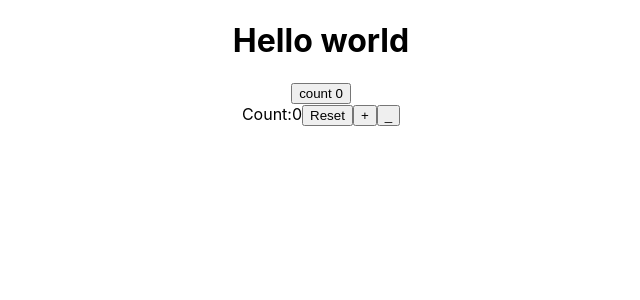
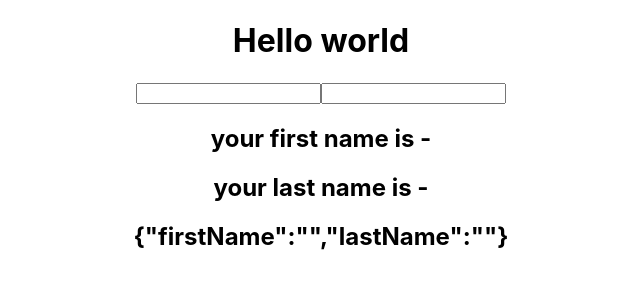
Before and after one commit to Monishasaravanan17/react-hooks, a React (Create React App) app: page / in a window 1280 px wide. Shown: the top 300 px of the page, without its empty margins (319-959 px from the left). Built offline with nearby package versions, Linux system fonts and the light colour scheme.

Commit message:
commit Hookscountertwo

```diff
--- a/src/App.js
+++ b/src/App.js
@@ -1,13 +1,15 @@
-import HookCounter from './component/HooksCounter';
-import HooksCounterone from './component/HooksCounterone';
+// import HookCounter from './component/HooksCounter';
+// import HooksCounterone from './component/HooksCounterone';
+import HooksCountertwo from './component/Hookscountertwo';
 import './App.css';
 
 function App() {
   return (
     <div className="App">
       <h1>Hello world</h1>
-      <HookCounter/>
-      <HooksCounterone/>
+       {/* <HookCounter/> */}
+       {/* <HooksCounterone/> */}
+      <HooksCountertwo/>
     </div>
   );
 }
--- /dev/null
+++ b/src/component/Hookscountertwo.js
@@ -0,0 +1,23 @@
+import React, { useState } from "react";
+function HookCountertwo() {
+    const [name, setName] = useState({ firstName: '', lastName: '' })
+    return (
+        <form>
+            <input
+                type='text'
+                value={name.firstName}
+                onChange={e => setName({...name, firstName: e.target.value })}
+            />
+            <input
+                type='text'
+                value={name.lastName}
+                onChange={e => setName({ ...name,lastName: e.target.value })}
+            />
+            <h2>your first name is -{name.firstName}</h2>
+            <h2>your last name is -{name.lastName}</h2>
+            <h2>{JSON.stringify(name)}</h2>
+
+        </form>
+    )
+}
+export default HookCountertwo;
```
